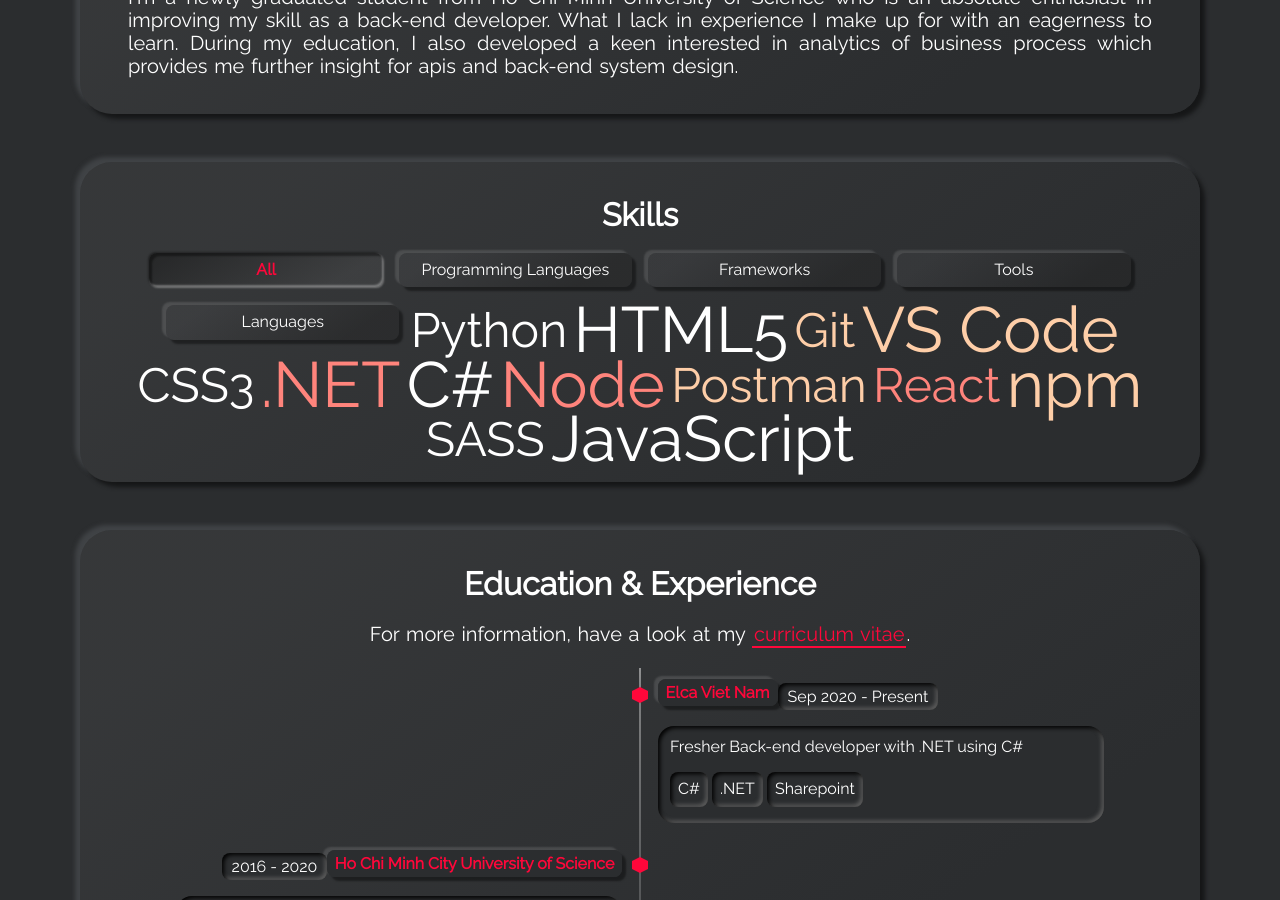
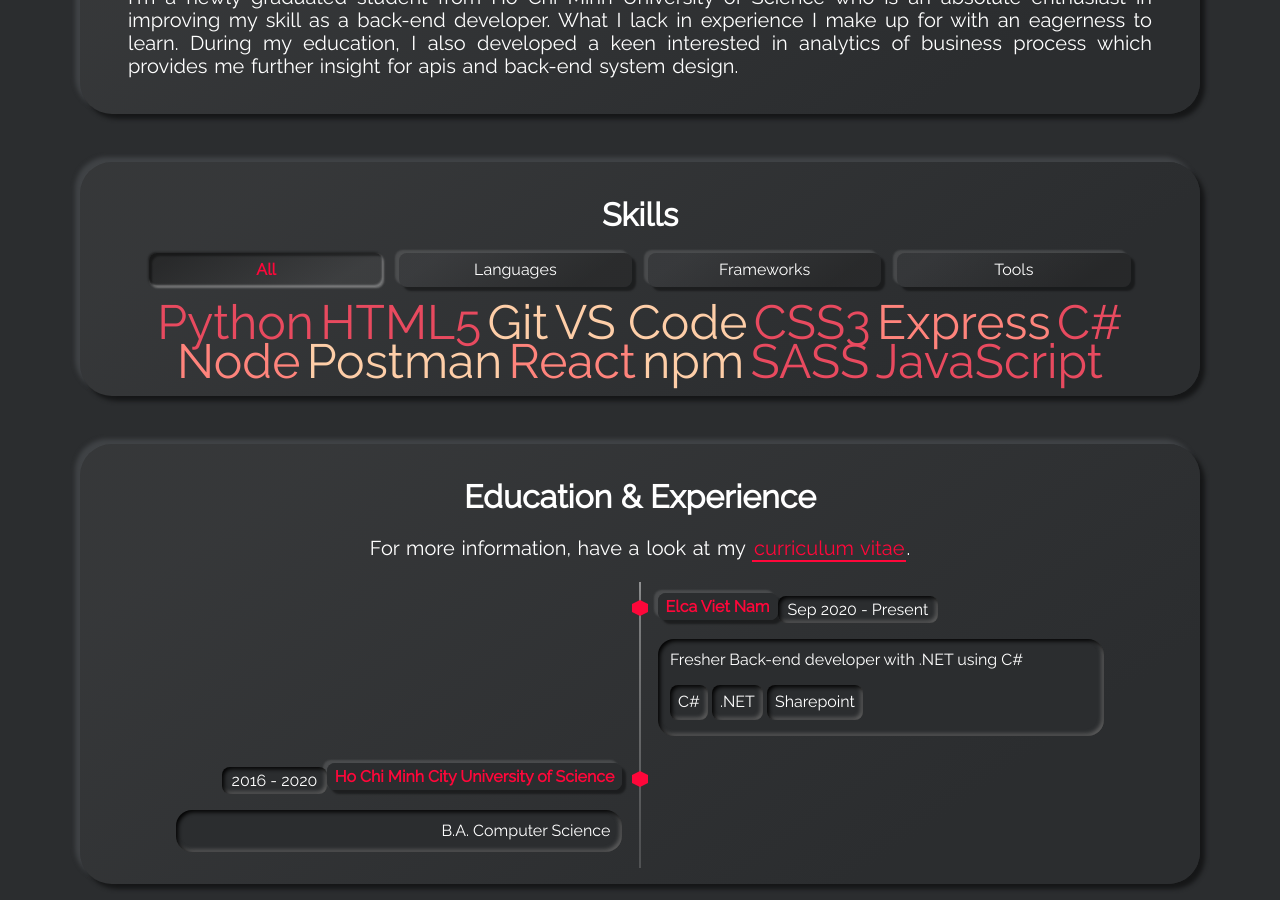
Before and after one commit to sonpham11235/personal-blog, a Jekyll site: the page built from index.html, in a window 1280 px wide and 900 px high, scrolled down 1165 px. Built offline with Jekyll 4.4.1, drawn with Linux system fonts in a browser that asks for light colours.

Commit message:
Revert "might blow the whole thing up"
This reverts commit c942b21205f2ae62c23da8ef1813f111770950a6.

```diff
--- a/_data/skill-language.yml
+++ /dev/null
@@ -1,5 +0,0 @@
-name: English
-weight: 5
-
-name: 日本語
-weight: 3
--- a/_data/skills-frameworks.yml
+++ b/_data/skills-frameworks.yml
@@ -9,10 +9,7 @@
   weight: 3
 
 - name: Node
-  weight: 4
+  weight: 3
 
 - name: Express
   weight: 3
-
-  name: .NET
-  weight: 4
--- a/_data/skills-prog-languages.yml
+++ b/_data/skills-languages.yml
@@ -6,13 +6,13 @@
 #   weight: 5
 
 - name: JavaScript
-  weight: 4
+  weight: 3
 
 - name: Python
   weight: 3
 
 - name: HTML5
-  weight: 4
+  weight: 3
 
 - name: CSS3
   weight: 3
@@ -21,4 +21,4 @@
   weight: 3
 
 - name: C#
-  weight: 4
+  weight: 3
--- a/_data/skills-tools.yml
+++ b/_data/skills-tools.yml
@@ -24,13 +24,13 @@
 #   weight: 2
 
 - name: npm
-  weight: 4
+  weight: 3
 
 # - name: gulp
 #   weight: 4
 
 - name: VS Code
-  weight: 4
+  weight: 3
 
 - name: Postman
   weight: 3
--- a/_includes/section-skills.html
+++ b/_includes/section-skills.html
@@ -3,18 +3,16 @@
 <div id="skills">
   <input type="radio" id="all" name="filter" checked />
   <label class="filter-button neumorphism-button" for="all">All</label>
-  <input type="radio" id="proglanguage" name="filter" />
-  <label class="filter-button neumorphism-button" for="language">Programming Languages</label>
+  <input type="radio" id="language" name="filter" />
+  <label class="filter-button neumorphism-button" for="language">Languages</label>
   <input type="radio" id="framework" name="filter" />
   <label class="filter-button neumorphism-button" for="framework">Frameworks</label>
   <input type="radio" id="tool" name="filter" />
   <label class="filter-button neumorphism-button" for="tool">Tools</label>
-  <input type="radio" id="language" name="filter" />
-  <label class="filter-button neumorphism-button" for="tool">Languages</label>
 
-  {% for proglanguage in site.data.skills-prog-languages %}
-    <div skill-type="proglanguage" skill-weight="{{proglanguage.weight}}" data-aos="zoom-in">
-      {{proglanguage.name}}
+  {% for language in site.data.skills-languages %}
+    <div skill-type="language" skill-weight="{{language.weight}}" data-aos="zoom-in">
+      {{language.name}}
     </div>
   {% endfor %}
   {% for framework in site.data.skills-frameworks %}
@@ -27,9 +25,4 @@
       {{tool.name}}
     </div>
   {% endfor %}
-  {% for language in site.data.skills-language %}
-    <div skill-type="language" skill-weight="{{language.weight}}" data-aos="zoom-in">
-      {{language.name}}
-    </div>
-  {% endfor %}
 </div>
```
